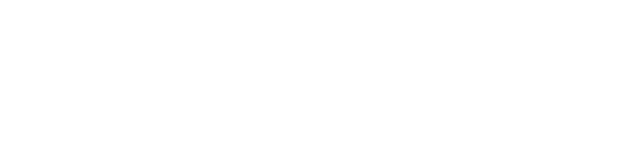
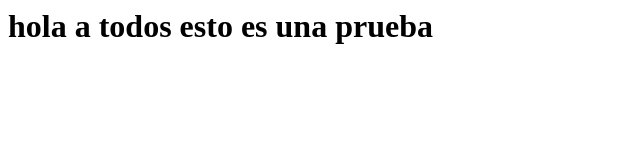
Before and after one commit to nicolas2233/maxi-henry, a plain HTML site: page index.html in a window 1280 px wide. Shown: the whole page, without its empty margins (0-640 px from the left). Drawn offline with Linux system fonts and the light colour scheme.

Commit message:
prueba 2

```diff
--- a/index.html
+++ b/index.html
@@ -5,7 +5,11 @@
 <link rel=""/>
 </head>
 <body>
+<h1>
+hola a todos esto es una prueba
 
+
+</h1>
 
 
 
```
